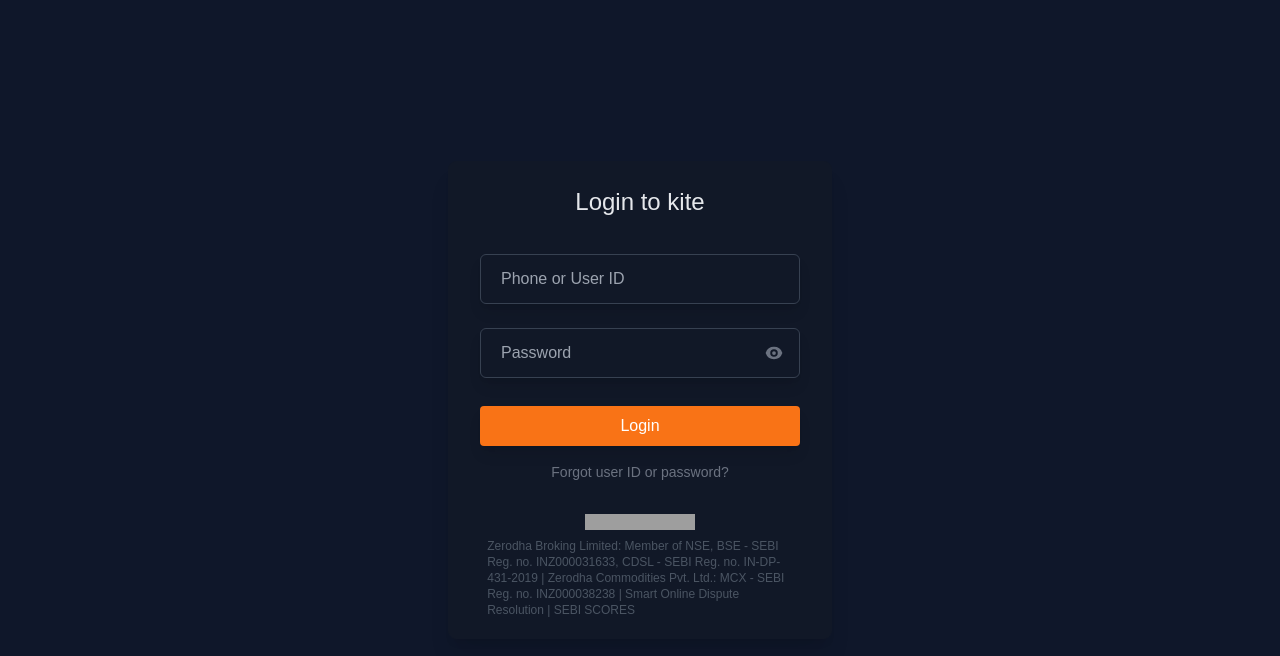
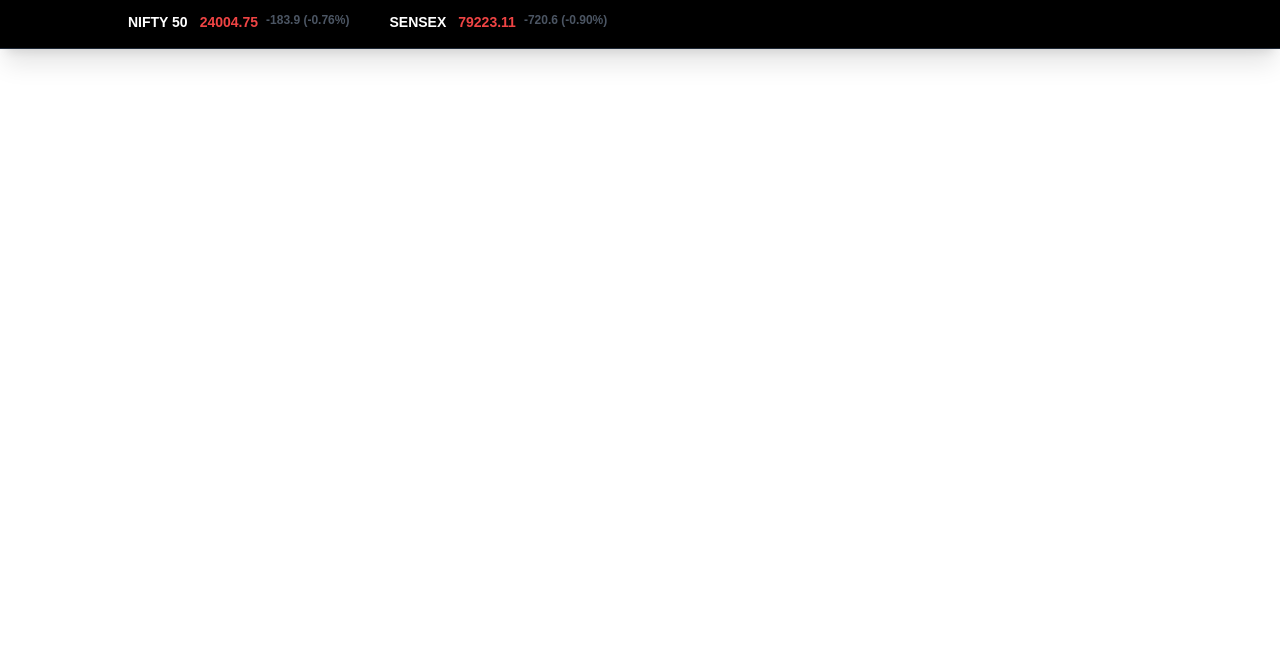
Before and after one commit to RikenMor001/Zerodha_Kite, a Next.js app: page / in a window 1280 px wide. Shown: the top 656 px of the page. Built offline with nearby package versions, Linux system fonts and the light colour scheme; grey boxes are pictures that could not be loaded.

Commit message:
Update page.tsx

```diff
--- a/app/page.tsx
+++ b/app/page.tsx
@@ -1,139 +1,38 @@
-"use client";
+'use client'
+import { useState } from "react"
 
-import { ChangeEvent, useState } from "react";
-import Image from "next/image";
-import { EyeIcon, EyeSlashIcon } from "@heroicons/react/16/solid";
-
-export default function Home() {
-  const [ userId, setUserId ] = useState<string>("");
-  const [ password, setPassword ] = useState<string>("");
-  const [ togglePassword, setTogglePassword ] = useState<boolean>(false);
-  const [ errors, setErrors ] = useState<{ userId: string; password: string }>({
-    userId: "",
-    password: "",
-  });
-
-  const handleLogin = () => {
-    const newErrors = {
-      userId: userId ? "" : "Please enter your User ID.",
-      password: password ? "" : "Please enter your Password.",
-    };
-    setErrors(newErrors);
-
-    if (!newErrors.userId && !newErrors.password) {
-      console.log("Logging in...");
-    }
-  };
+export default function AppBar(){
+    const [ niftyPrice, setniftyPrice ] = useState<number | any>(24004.75);
+    const [ sensexPrice, setSensexPrice ] = useState<number | any>(79223.11);
+    const [ numberChangeNifty, setNumberChangeNifty ] = useState<number | any>(-183.90);
+    const [ numberChangeSensex, setnumberChangeSensex ] = useState<number | any>(-720.60);
 
     return (
-    <div className="flex justify-center items-center bg-slate-900 min-h-screen text-gray-200">
-      <div className="rounded-lg shadow-xl w-96 bg-gray-900 border border-gray-900">
-        <div className="flex flex-col justify-center items-center font-light text-2xl p-6 text-gray-200">
-          Login to kite
+        <div className="border-b shadow-xl p-6 flex bg-black border-b-gray-800">
+            <div className="flex text-sm justify-content absolute left-0 top-3 font-semibold">
+                <div className="flex ml-32">
+                    <div className="text-white">
+                        NIFTY 50
                     </div>
-        <div>
-          <Input
-            placeholder="Phone or User ID"
-            type="text"
-            value={userId}
-            onChange={(e) => setUserId(e.target.value)}
-            error={errors.userId}
-
-          />
-
-          <Input
-            placeholder="Password"
-            type="password"
-            value={password}
-            onChange={(e) => setPassword(e.target.value)}
-            error={errors.password}
-            showToggle
-            toggleVisibility={() => setTogglePassword((prev) => !prev)}
-            isVisible = {togglePassword}
-
-          />
+                    <div className="ml-3 text-red-500">
+                        {niftyPrice}
                     </div>
-        <div className="flex justify-center items-center p-4">
-          <button
-            className="w-80 bg-orange-500 text-white py-2 rounded hover:bg-orange-600 shadow-lg"
-            onClick={ handleLogin }
-          >
-            Login
-          </button>
+                    <div className="text-gray-600 text-xs ml-2">
+                        {numberChangeNifty} (-0.76%)
                     </div>
-        <div className="flex justify-center items-center text-sm text-gray-500 hover:text-orange-600 mb-6">
-          <button> Forgot user ID or password? </button>
                 </div>
-        <div className="flex justify-center items-center p-2">
-          <Image
-            src="https://cdn.brandfetch.io/idZmHUWU0C/theme/dark/logo.svg?c=1dxbfHSJFAPEGdCLU4o5B"
-            alt="Zerodha Logo"
-            className="h-4"
-            width={110}
-            height={10}
-          />
+                <div className="flex ml-10">
+                    <div className="text-white">
+                        SENSEX
                     </div>
-        <div className="flex justify-center items-center text-xs text-gray-600">
-          <div className="w-[80%] mb-5">
-            Zerodha Broking Limited: Member of NSE, BSE ‐ SEBI Reg. no.
-            INZ000031633, CDSL ‐ SEBI Reg. no. IN-DP-431-2019 | Zerodha
-            Commodities Pvt. Ltd.: MCX ‐ SEBI Reg. no. INZ000038238 | Smart
-            Online Dispute Resolution | SEBI SCORES
+                    <div className="ml-3 text-red-500">
+                        {sensexPrice}
+                    </div>
+                    <div className="text-gray-600 text-xs ml-2">
+                        {numberChangeSensex} (-0.90%)
                     </div>
                 </div>
             </div>
         </div>
     );
 }
-
-interface LoginProps {
-  placeholder: string;
-  type: string;
-  value: string;
-  onChange: (e: ChangeEvent<HTMLInputElement>) => void;
-  error?: string;
-  showToggle?: boolean;
-  isVisible?: boolean;
-  toggleVisibility?: () => void
-}
-
-export function Input({
-  placeholder,
-  value,
-  onChange,
-  error,
-  showToggle,
-  isVisible,
-  toggleVisibility}: LoginProps) {
-  return (
-    <div className="flex flex-col justify-center items-center p-3">
-      <div className="relative w-80">
-      <input
-        className={`flex w-full rounded-md border text-md px-5 py-3 bg-gray-900 justify-center items-center shadow-lg ${
-          error ? "border-red-500" : "border-gray-700"
-        }`}
-        placeholder={placeholder}
-        type={isVisible ? "text": "password"}
-        value={value}
-        onChange={onChange}
-      />
-
-      {showToggle && (
-        <button
-        type = 'button'
-        onClick={toggleVisibility}
-        className="absolute right-4 top-1/2 transform -translate-y-1/2 text-gray-500 hover:text-gray-300"
-        >
-          { isVisible ? (
-            <EyeSlashIcon className="h-5 w-5"/>
-          ): (
-            <EyeIcon className="h-5 w-5"/>
-          )}
-        </button>
-      )}
-      {error && <span className="text-red-500 text-sm mt-1">{error}</span>}
-      </div>
-      </div>
-
-  );
-}
```
Lines whose indentation alone changed are shown as unchanged.
